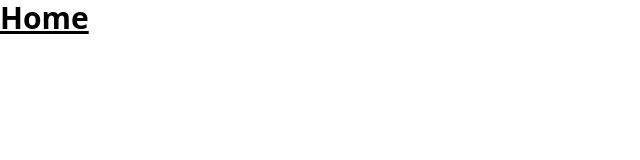
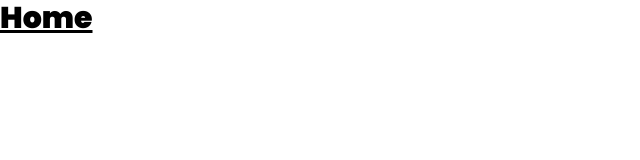
Before and after one commit to rominita2112/proyecto-React, a React (Create React App) app: page / in a window 1280 px wide. Shown: the top 160 px of the page, without its empty margins (0-640 px from the left). Built offline with nearby package versions, Linux system fonts and the light colour scheme.

Commit message:
seteado fuentes e index.html

```diff
--- a/public/index.html
+++ b/public/index.html
@@ -2,7 +2,7 @@
 <html lang="en">
   <head>
     <meta charset="utf-8" />
-    <link rel="icon" href="%PUBLIC_URL%/favicon.ico" />
+    <link rel="icon" href="%PUBLIC_URL%/favicon.svg" />
     <meta name="viewport" content="width=device-width, initial-scale=1" />
     <meta name="theme-color" content="#000000" />
     <meta
@@ -24,7 +24,10 @@
       work correctly both with client-side routing and a non-root public URL.
       Learn how to configure a non-root public URL by running `npm run build`.
     -->
-    <title>React App</title>
+    <link rel="preconnect" href="https://fonts.googleapis.com" />
+    <link rel="preconnect" href="https://fonts.gstatic.com" crossorigin />
+    <link href="https://fonts.googleapis.com/css2?family=Krona+One&family=Poppins:wght@400;500;900&display=swap" rel="stylesheet">
+    <title>Proyecto Pet Store</title>
   </head>
   <body>
     <noscript>You need to enable JavaScript to run this app.</noscript>
--- a/src/index.css
+++ b/src/index.css
@@ -1,3 +1,10 @@
 @tailwind base;
 @tailwind components;
 @tailwind utilities;
+
+/* font-family: 'Krona One', sans-serif;
+font-family: 'Poppins', sans-serif; */
+
+body {
+  font-family: 'Poppins', sans-serif;
+}
```
Also changed, not shown: public/favicon.svg (added), 1 other file (tests, documents, lock files or other folders).
